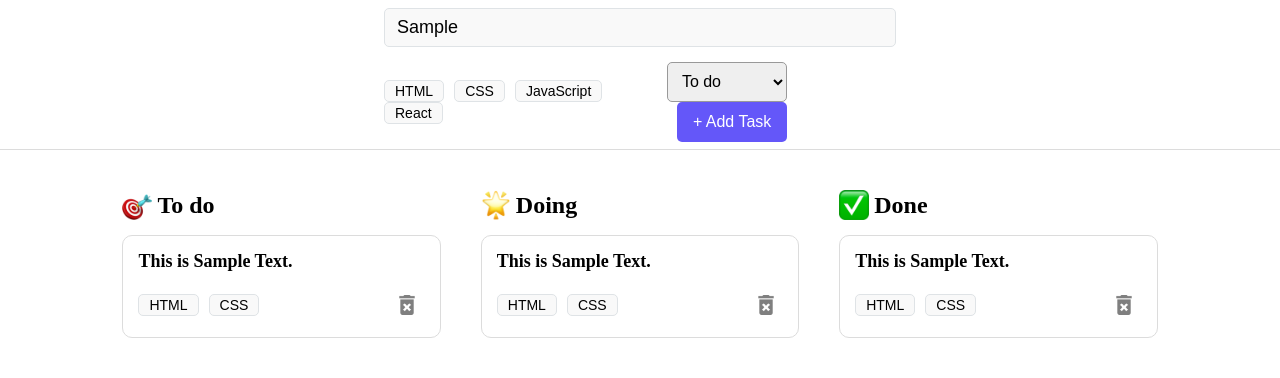
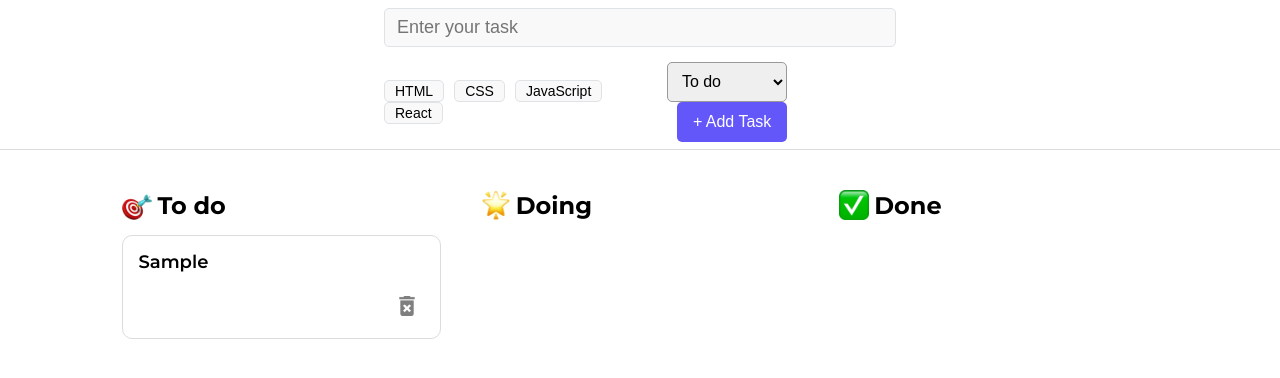
Before and after one commit to AhmedSaleh1996/react-todo-app, a React (Vite) app: page / in a window 1280 px wide. Both pictures are taken after typing "Sample" into the empty fields and a click on the button "+ Add Task". Shown: the top 378 px of the page. Built offline with nearby package versions, Linux system fonts and the light colour scheme.

Commit message:
add final edits

```diff
--- a/src/App.jsx
+++ b/src/App.jsx
@@ -1,4 +1,4 @@
-import React from "react";
+import React, { useState, useEffect } from "react";
 import "./App.css";
 import TaskForm from "./components/TaskForm";
 import TaskCol from "./components/TaskCol";
@@ -6,14 +6,46 @@ import todoIcon from "./assets/direct-hit.png";
 import doingIcon from "./assets/glowing-star.png";
 import doneIcon from "./assets/check-mark-button.png";
 
+const oldTasks = localStorage.getItem("tasks");
+console.log(oldTasks);
+
 const App = () => {
+  const [tasks, setTasks] = useState(JSON.parse(oldTasks) || []);
+
+  useEffect(() => {
+    localStorage.setItem("tasks", JSON.stringify(tasks));
+  }, [tasks]);
+
+  const handleDelete = (taskIndex) => {
+    const newTask = tasks.filter((task, index) => index !== taskIndex);
+    setTasks(newTask);
+  };
+
   return (
     <div className="app">
-      <TaskForm />
+      <TaskForm setTasks={setTasks} />
       <main className="app-main">
-        <TaskCol title="To do" icon={todoIcon} />
-        <TaskCol title="Doing" icon={doingIcon} />
-        <TaskCol title="Done" icon={doneIcon} />
+        <TaskCol
+          title="To do"
+          icon={todoIcon}
+          tasks={tasks}
+          status="todo"
+          handleDelete={handleDelete}
+        />
+        <TaskCol
+          title="Doing"
+          icon={doingIcon}
+          tasks={tasks}
+          status="doing"
+          handleDelete={handleDelete}
+        />
+        <TaskCol
+          title="Done"
+          icon={doneIcon}
+          tasks={tasks}
+          status="done"
+          handleDelete={handleDelete}
+        />
       </main>
     </div>
   );
--- a/src/components/Tag.jsx
+++ b/src/components/Tag.jsx
@@ -1,9 +1,22 @@
 import React from "react";
 import "./Tag.css";
 
-const Tag = ({ tagName, selectTag }) => {
+const Tag = ({ tagName, selectTag, selected }) => {
+  const tagStyle = {
+    HTML: { backgroundColor: "#fda821" },
+    CSS: { backgroundColor: "#15d4c8" },
+    JavaScript: { backgroundColor: "#ffd12c" },
+    React: { backgroundColor: "#4cdafc" },
+    default: { backgroundColor: "#f9f9f9  " },
+  };
+
   return (
-    <button type="button" className="tag" onClick={() => selectTag(tagName)}>
+    <button
+      type="button"
+      className="tag"
+      style={selected ? tagStyle[tagName] : tagStyle.default}
+      onClick={() => selectTag(tagName)}
+    >
       {tagName}
     </button>
   );
--- a/src/components/TaskCard.jsx
+++ b/src/components/TaskCard.jsx
@@ -3,17 +3,18 @@ import "./TaskCard.css";
 import Tag from "./Tag";
 import deleteIcon from "../assets/delete.png";
 
-const TaskCard = () => {
+const TaskCard = ({ title, tags, handleDelete, index }) => {
   return (
     <article className="task-card">
-      <p className="task-text">This is Sample Text.</p>
+      <p className="task-text">{title}</p>
 
       <div className="task-card-bottom-line">
         <div className="task-card-tags">
-          <Tag tagName="HTML" />
-          <Tag tagName="CSS" />
+          {tags.map((tag, index) => (
+            <Tag key={index} tagName={tag} selected />
+          ))}
         </div>
-        <div className="task-delete">
+        <div className="task-delete" onClick={() => handleDelete(index)}>
           <img src={deleteIcon} className="delete-icon" alt="" />
         </div>
       </div>
--- a/src/components/TaskCol.jsx
+++ b/src/components/TaskCol.jsx
@@ -2,14 +2,26 @@ import React from "react";
 import "./TaskCol.css";
 import TaskCard from "./TaskCard";
 
-const TaskCol = ({ title, icon }) => {
+const TaskCol = ({ title, icon, tasks, status, handleDelete }) => {
   return (
     <section className="task-col">
       <h2 className="task-col-heading">
         <img className="task-col-icon" src={icon} alt="" />
         {title}
       </h2>
-      <TaskCard/>
+
+      {tasks.map(
+        (task, index) =>
+          task.status === status && (
+            <TaskCard
+              key={index}
+              title={task.task}
+              tags={task.tags}
+              handleDelete={handleDelete}
+              index={index}
+            />
+          )
+      )}
     </section>
   );
 };
--- a/src/components/TaskForm.jsx
+++ b/src/components/TaskForm.jsx
@@ -2,27 +2,30 @@ import React, { useState } from "react";
 import "./TaskForm.css";
 import Tag from "./Tag";
 
-const TaskForm = () => {
+const TaskForm = ({ setTasks }) => {
   const [taskData, setTaskData] = useState({
     task: "",
     status: "todo",
     tags: [],
   });
 
+  const checkTag = (tag) => {
+    return taskData.tags.some((item) => item === tag);
+  };
+
   const selectTag = (tag) => {
     if (taskData.tags.some((item) => item === tag)) {
       const filterTags = taskData.tags.filter((item) => item !== tag);
+
       setTaskData((prev) => {
         return { ...prev, tags: filterTags };
-      })
+      });
     } else {
-      setTaskData(prev => {
+      setTaskData((prev) => {
         return { ...prev, tags: [...prev.tags, tag] };
       });
     }
   };
-
-  console.log(taskData.tags);
 
   const handleChange = (e) => {
     const { name, value } = e.target;
@@ -35,6 +38,15 @@ const TaskForm = () => {
   const handleSubmit = (e) => {
     e.preventDefault();
     console.log(taskData);
+    setTasks((prev) => {
+      return [...prev, taskData];
+    });
+
+    setTaskData({
+      task: "",
+      status: "todo",
+      tags: [],
+    });
   };
 
   return (
@@ -43,21 +55,39 @@ const TaskForm = () => {
         <input
           type="text"
           name="task"
+          value={taskData.task}
           className="task-input"
           placeholder="Enter your task"
           onChange={handleChange}
         />
         <div className="task-form-bottom-line">
           <div>
-            <Tag tagName="HTML" selectTag={selectTag} />
-            <Tag tagName="CSS" selectTag={selectTag} />
-            <Tag tagName="JavaScript" selectTag={selectTag} />
-            <Tag tagName="React" selectTag={selectTag} />
+            <Tag
+              tagName="HTML"
+              selectTag={selectTag}
+              selected={checkTag("HTML")}
+            />
+            <Tag
+              tagName="CSS"
+              selectTag={selectTag}
+              selected={checkTag("CSS")}
+            />
+            <Tag
+              tagName="JavaScript"
+              selectTag={selectTag}
+              selected={checkTag("JavaScript")}
+            />
+            <Tag
+              tagName="React"
+              selectTag={selectTag}
+              selected={checkTag("React")}
+            />
           </div>
 
           <div>
             <select
               name="status"
+              value={taskData.status}
               className="task-status"
               onChange={handleChange}
             >
--- a/src/index.css
+++ b/src/index.css
@@ -1,5 +1,11 @@
+@import url("https://fonts.googleapis.com/css2?family=Montserrat:ital,wght@0,100..900;1,100..900&display=swap");
+
 * {
   margin: 0;
   padding: 0;
   box-sizing: border-box;
 }
+
+body {
+  font-family: "Montserrat", sans-serif;
+}
```
